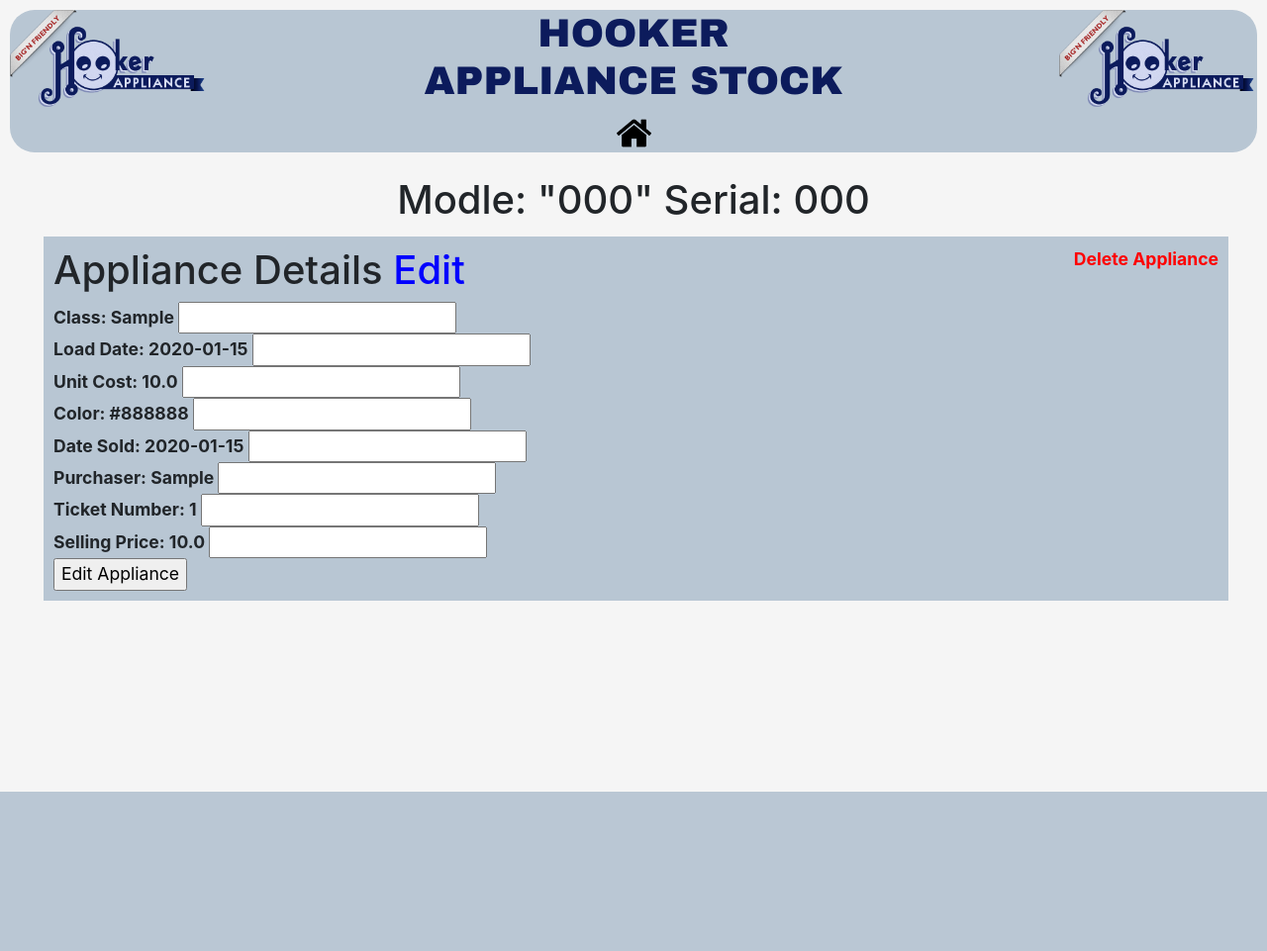
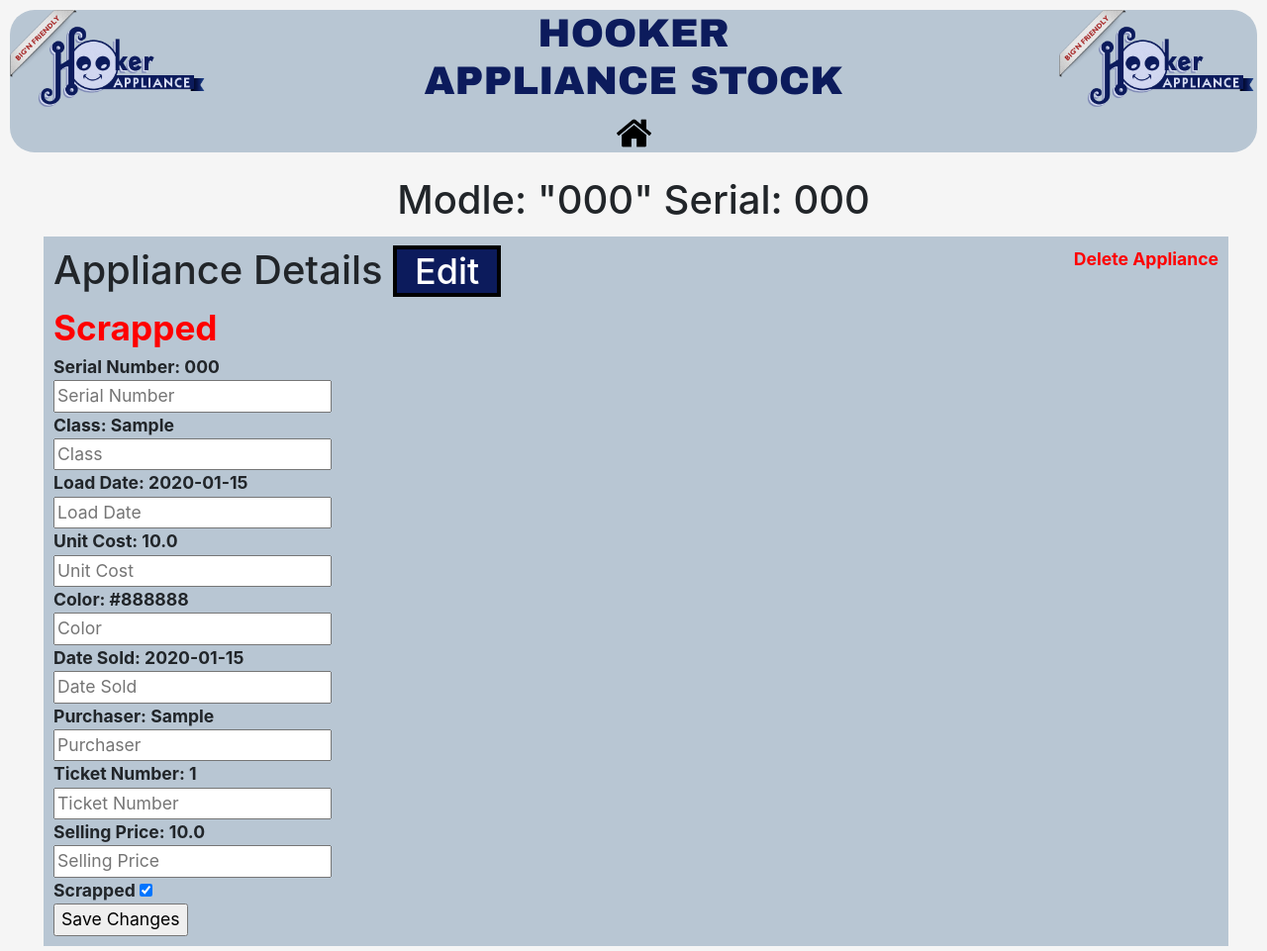
Before and after one commit to CarterFiggins/HookerAppliance, a Django app: page /applianceDetails/1/ in a window 1280 px wide. Shown: the whole page at 99% size. Before the commit the page ends 800 px from the top, so only its background shows below. Run offline with Django 3.2, Linux system fonts and the light colour scheme; tables that the repository leaves empty hold one stand-in row (values such as "Sample post"); some libraries are stand-ins or nearby versions.

Commit message:
Added Scrapped, Edit, and float on unitcost

```diff
--- a/HookerApp/cards/models.py
+++ b/HookerApp/cards/models.py
@@ -27,6 +27,7 @@ class Appliance(models.Model):
     purchaser = models.CharField(max_length=200)
     ticketNum = models.IntegerField(default = 0)
     sellingPrice = models.FloatField(default=0)
+    scrapped = models.BooleanField(default= False)
     pub_date = models.DateTimeField('date published')
     def __str__(self):
         return self.serialNumber
--- a/HookerApp/cards/static/cards/style.css
+++ b/HookerApp/cards/static/cards/style.css
@@ -34,9 +34,7 @@ body{
 	text-align: center;
 
 }
-.editButton{
-	color: Blue;
-}
+
 
 .menuBar{
 	background-color: #b8c6d3;
@@ -105,6 +103,16 @@ body{
 
 
 }
+.redBig{
+	color: red;
+	font-size: 200%
+}
+
+.redSmall{
+	color: #A72928;
+	font-weight: bold;
+}
+
 .homeButton{
 	margin: .2%;
 }
@@ -138,6 +146,17 @@ p{
 	margin: 0px;
 }
 
+.coolCheck {
+    width:30px;
+    height:30px;
+    background:white;
+    border-radius:5px;
+    border:2px solid #555;
+}
+.coolCheck:checked {
+    background: #A72928;
+}
+
 .allAppliances{
 	background: #0C1B5C;
 	width: 45.7%;
@@ -154,6 +173,21 @@ p{
 	-webkit-transition-duration: 0.4s; /* Safari */
 	transition-duration: 0.4s;
 }
+
+.editButton{
+	background: #0C1B5C;
+	width: 15.7%;
+	margin: .01%;
+	padding-left: 1.5%;
+	padding-right:1.5%;
+	border: 4px solid black;
+	color: white;
+	font-size: 90%;
+	text-align: center;
+	-webkit-transition-duration: 0.4s; /* Safari */
+	transition-duration: 0.4s;
+}
+
 
 .small{
 	margin-left: 2%;
@@ -175,8 +209,6 @@ p{
 	height: 25px;
 	width: 25px;
 	margin: 10px;
-
-
 }
 
 .bRed{
@@ -193,7 +225,6 @@ p{
 
 	margin-bottom: .9%;
 	margin-top: 4%;
-
 }
 
 .bBlue{
@@ -225,6 +256,11 @@ p{
 	color: black;
 }
 
+.editButton:hover{
+	background-color: white;
+	color: black;
+}
+
 .allCards:hover{
 	background-color: white;
 	color: black;
@@ -247,6 +283,12 @@ p{
 }
 
 .allAppliances:active{
+	background-color: #0C1B5C;
+	color: white;
+	transform: translateY(4px);
+}
+
+.editButton:active{
 	background-color: #0C1B5C;
 	color: white;
 	transform: translateY(4px);
--- a/HookerApp/cards/templates/cards/applianceDetails.html
+++ b/HookerApp/cards/templates/cards/applianceDetails.html
@@ -6,24 +6,55 @@
 	<div class ="cardBox cards" >
         <a href = "/deleteAppliance/{{appliance.id}}" class = "delete">Delete Appliance</a>
         <h1>Appliance Details   <a> <span class = "editButton">Edit</span> </a></h1>
-            <form action = '/newAppliance/{{cards.id}}/' method = "post">
-                <span> Class: {{appliance.Class}} </span> <input type="text" id="class" name = "class">
+        {% if appliance.scrapped %}
+            <span class = "redBig">Scrapped</span>
+
+        {% endif %}
+        <form action = '/editAppliance/{{appliance.id}}/' method = "post">
+            {% csrf_token %}
+            <span> Serial Number: {{appliance.serialNumber}} </span>
             <br>
-                <span>Load Date: {{appliance.date}}</span> <input type="text" id="loadDate" name = "loadDate">
+            <input type="text" id="serialNumber" name = "serialNumber" placeholder = "Serial Number">
             <br>
-                <span> Unit Cost: {{appliance.unitCost}}</span> <input type="text" id="cost" name = "cost">
+            <span> Class: {{appliance.Class}} </span>
             <br>
-                <span> Color: {{appliance.color}} </span> <input type="text" id="color" name = "color">
+            <input type="text" id="class" name = "class" value placeholder = "Class" >
             <br>
-                <span> Date Sold: {{appliance.dateSold}} </span> <input type="text" id="dateSold" name = "dateSold">
+            <span>Load Date: {{appliance.date}}</span>
             <br>
-                <span> Purchaser: {{appliance.purchaser}} </span> <input type="text" id="purchaser" name = "purchaser">
+            <input type="text" id="loadDate" name = "loadDate" placeholder = "Load Date">
             <br>
-                <span> Ticket Number: {{appliance.ticketNum}}</span> <input type="text" id="ticketNum" name = "ticketNum">
+            <span> Unit Cost: {{appliance.unitCost}}</span>
             <br>
-                <span> Selling Price: {{appliance.sellingPrice}} </span> <input type="text" id="sellingPrice" name = "sellingPrice">
+            <input type="number" step = ".01" id="cost" name = "cost" placeholder ="Unit Cost">
             <br>
-                <input type = "submit" id = "editSubmit" name = "editSubmit" value = "Edit Appliance">
+            <span> Color: {{appliance.color}} </span>
+            <br>
+            <input type="text" id="color" name = "color" placeholder = "Color">
+            <br>
+            <span> Date Sold: {{appliance.dateSold}} </span>
+            <br>
+            <input type="text" id="dateSold" name = "dateSold" placeholder = "Date Sold">
+            <br>
+            <span> Purchaser: {{appliance.purchaser}} </span>
+            <br>
+            <input type="text" id="purchaser" name = "purchaser" placeholder = "Purchaser">
+            <br>
+            <span> Ticket Number: {{appliance.ticketNum}}</span>
+            <br>
+            <input type="text" id="ticketNum" name = "ticketNum" placeholder ="Ticket Number">
+            <br>
+            <span> Selling Price: {{appliance.sellingPrice}} </span>
+            <br>
+            <input type="number" step = ".01" id="sellingPrice" name = "sellingPrice" placeholder = "Selling Price">
+            <br>
+            {% if appliance.scrapped %}
+            Scrapped <input  type = "checkbox" id ="scrap" name = "scrap" value = "scrap" checked>
+            {% else %}
+            Scrapped <input  type = "checkbox" id ="scrap" name = "scrap" value = "scrap" unchecked>
+            {% endif %}
+            <br>
+            <input type = "submit" id = "editSubmit" name = "editSubmit" value = "Save Changes">
         </form>
 
 
--- a/HookerApp/cards/templates/cards/lookCards.html
+++ b/HookerApp/cards/templates/cards/lookCards.html
@@ -38,13 +38,10 @@
 
 						{% for card in cards %}
 							<div>
-
 							  <tr>
-
 								<td><a href = "/applianceView/{{card.id}}"><div class = 'allCards'>{{card.modelNumber}}</div></a></td>
 								<td> {{card.brand}}</td>
 								<td> {{card.applianceType}}</td>
-
 							  </tr>
 							</div>
 						{% endfor %}
--- a/HookerApp/cards/urls.py
+++ b/HookerApp/cards/urls.py
@@ -16,4 +16,5 @@ urlpatterns = [
 	path('deleteCard/<int:card_id>/', views.deleteCard, name = 'deleteCard'),
 	path('applianceDetails/<int:appliance_id>/', views.applianceDetails, name = 'applianceDetails'),
 	path('deleteAppliance/<int:appliance_id>/', views.deleteAppliance, name = 'deleteAppliance'),
+	path('editAppliance/<int:appliance_id>/', views.editAppliance, name ='editAppliance' ),
 ]
--- a/HookerApp/cards/views.py
+++ b/HookerApp/cards/views.py
@@ -88,6 +88,8 @@ def lookAppliance(request):
 	sModel = ''
 	sSerial = ''
 	sLoadDate = ''
+	scrapCheck = ''
+	showScrapped = False
 
 	if request.POST == {}:
 		appliances = Appliance.objects.order_by("-pub_date")[:40]
@@ -95,6 +97,13 @@ def lookAppliance(request):
 		searched = request.POST['searchText']
 		if searched == '':
 			appliances = Appliance.objects.order_by('-pub_date')[:40]
+			if(request.POST.get('scrap')):
+				showScrapped = True
+				scrapCheck = "checked"
+
+			else:
+				showScrapped = False
+				scrapCheck = "unchecked"
 		else:
 			if(request.POST.get('selectSearch')):
 				option = request.POST['selectSearch']
@@ -107,13 +116,21 @@ def lookAppliance(request):
 				if option == 'loadDate':
 					appliances = Appliance.objects.filter(date__contains = searched)
 					sLoadDate = 'selected'
+			if(request.POST.get('scrap')):
+				showScrapped = True
+				scrapCheck = "checked"
 
+			else:
+				showScrapped = False
+				scrapCheck = "unchecked"
 
 	context = {
 		'appliances' : appliances,
 		'sModel' : sModel,
 		'sSerial' : sSerial,
 		'sLoadDate' : sLoadDate,
+		'scrapCheck' : scrapCheck,
+		'showScrapped' : showScrapped,
 	}
 
 
@@ -151,6 +168,35 @@ def newAppliance(request, card_id):
 			print("ERROR Appliance's serial already exists")
 	return redirect('/applianceView/' + str(card_id))
 
+def editAppliance(request, appliance_id):
+	appliance = get_object_or_404(Appliance, pk=appliance_id)
+
+	if(request.POST['serialNumber'] != ''):
+		appliance.serialNumber = request.POST['serialNumber']
+	if(request.POST['class'] != ''):
+		appliance.Class = request.POST['class']
+	if(request.POST['loadDate'] != ''):
+		appliance.date = request.POST['loadDate']
+	if(request.POST['cost'] != ''):
+		appliance.unitCost = request.POST['cost']
+	if(request.POST['color'] != ''):
+		appliance.color = request.POST['color']
+	if(request.POST['dateSold'] != ''):
+		appliance.dateSold = request.POST['dateSold']
+	if(request.POST['purchaser'] != ''):
+		appliance.purchaser = request.POST['purchaser']
+	if(request.POST['ticketNum'] != ''):
+		appliance.ticketNum = request.POST['ticketNum']
+	if(request.POST['sellingPrice'] != ''):
+		appliance.sellingPrice = request.POST['sellingPrice']
+	if(request.POST.get('scrap')):
+		appliance.scrapped = True
+	else:
+		appliance.scrapped = False
+
+	appliance.save()
+	return redirect('/applianceDetails/' + str(appliance_id))
+
 def deleteCard(request, card_id):
 	card = get_object_or_404(Card, pk=card_id)
 	card.delete()
@@ -166,7 +212,7 @@ def init(request):
 	cards = []
 
 
-	for i in range(100):
+	for i in range(20):
 		cards.append(Card(modelNumber = "WED4916FW" ,brand= "Whirlpool" ,applianceType = "Dryer" , pub_date= timezone.now()))
 		cards.append(Card(modelNumber = "MFB2055FRZ" ,brand= "Maytag" ,applianceType = "Refrigerator" , pub_date= timezone.now()))
 		cards.append(Card(modelNumber = "LDE4413ST" ,brand= "LG" ,applianceType = "Electric Range" , pub_date= timezone.now()))
@@ -176,8 +222,14 @@ def init(request):
 	for card in cards:
 		card.save()
 		for i in range(5):
-			appliance = Appliance(card = card, serialNumber = "R456845"+str(i), unitCost = 10.00, Class = "A CLASS", pub_date = timezone.now(), date = "11/26/19", color = "Blue" )
-			appliance.save()
+			if(i%2==0):
+				appliance = Appliance(card = card, serialNumber = "W789789"+str(i), unitCost = 100.00, Class = "A", pub_date = timezone.now(), date = "1222A", color = "Stanless Steel", scraped= True )
+				appliance.save()
+
+			else:
+				appliance = Appliance(card = card, serialNumber = "R456845"+str(i), unitCost = 10.00, Class = "A", pub_date = timezone.now(), date = "11/26/19", color = "Blue" )
+				appliance.save()
+
 
 	return redirect('/')
 
```
Also changed, not shown: HookerApp/cards/templates/cards/applianceView.html (+6 -2 lines), HookerApp/cards/templates/cards/lookAppliance.html (+15 -5 lines), HookerApp/cards/migrations/0006_appliance_scraped.py (added), HookerApp/cards/migrations/0007_auto_20191222_2106.py (added). Lines whose indentation alone changed are shown as unchanged.
